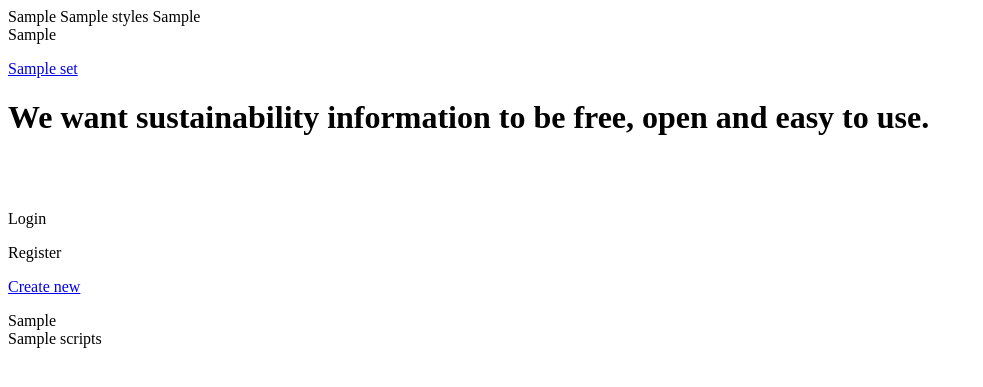
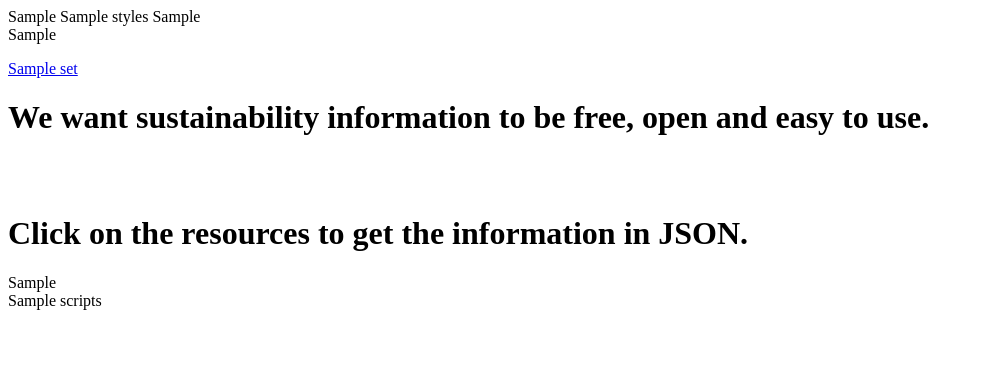
Before and after one commit to supplychainstudies/OSI, a PHP site: the page made by application/views/browse_view.php in a window 1280 px wide. Shown: the top 387 px of the page, without its empty margins (0-983 px from the left). Run offline with PHP 8.4, Linux system fonts and the light colour scheme; the template is opened without the code that fills it: most values are stand-ins (such as "Sample title", 1, 10 or a date in 2020).

Commit message:
removed menu

```diff
--- a/application/views/browse_view.php
+++ b/application/views/browse_view.php
@@ -30,9 +30,7 @@
 <div id="columnright">
 	<h1 class="hand">We want sustainability information to be free, open and easy to use.</h1>
 	<br/><br/>
-	<p>Login</p>
-	<p>Register</p>
-	<p><a href="/info/create">Create new</a></p>
+	<h1 class="hand">Click on the resources to get the information in JSON.</h1>
 	</div>
 	<?=$footerDisplay;?>
 </div>
```
